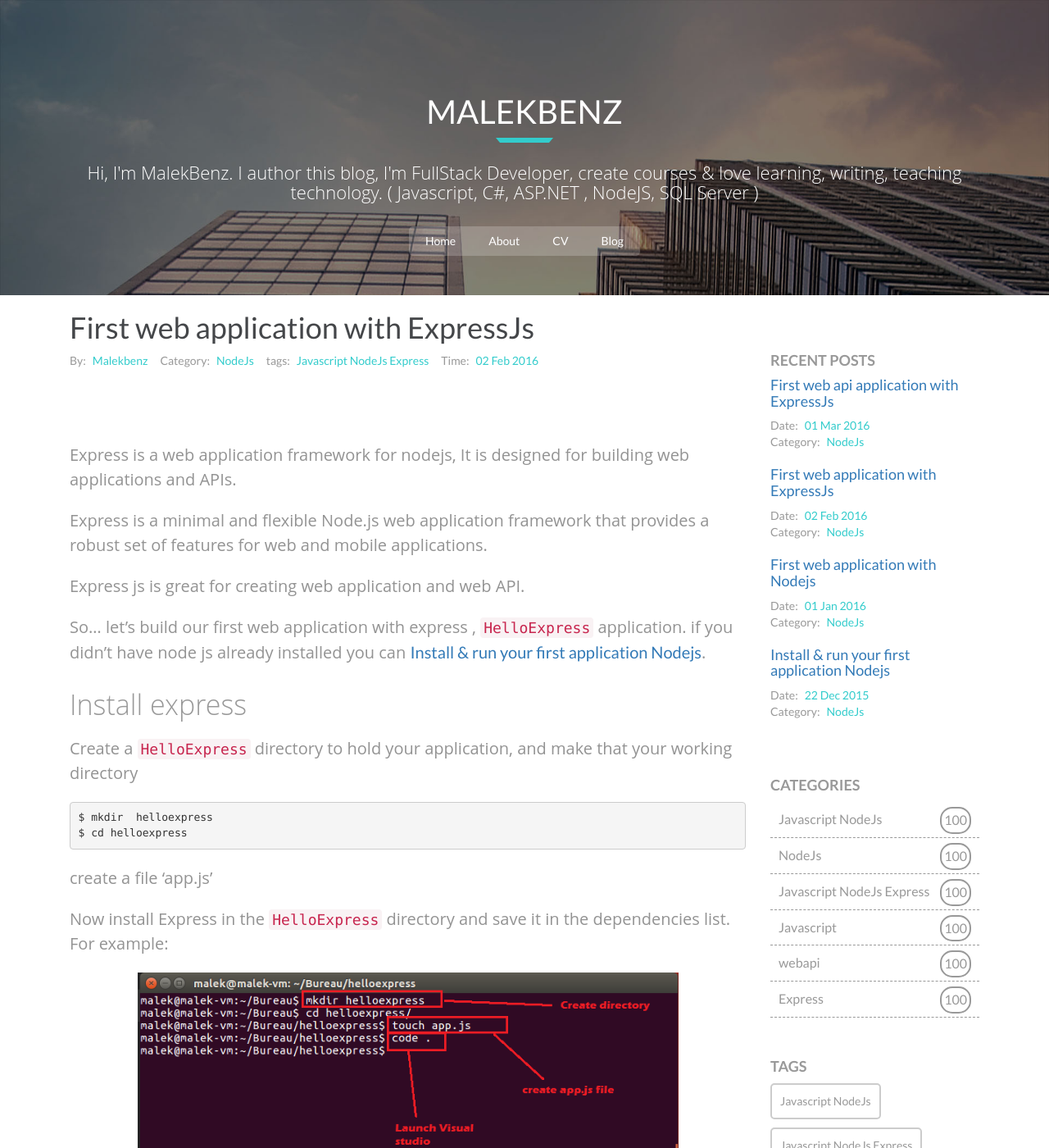
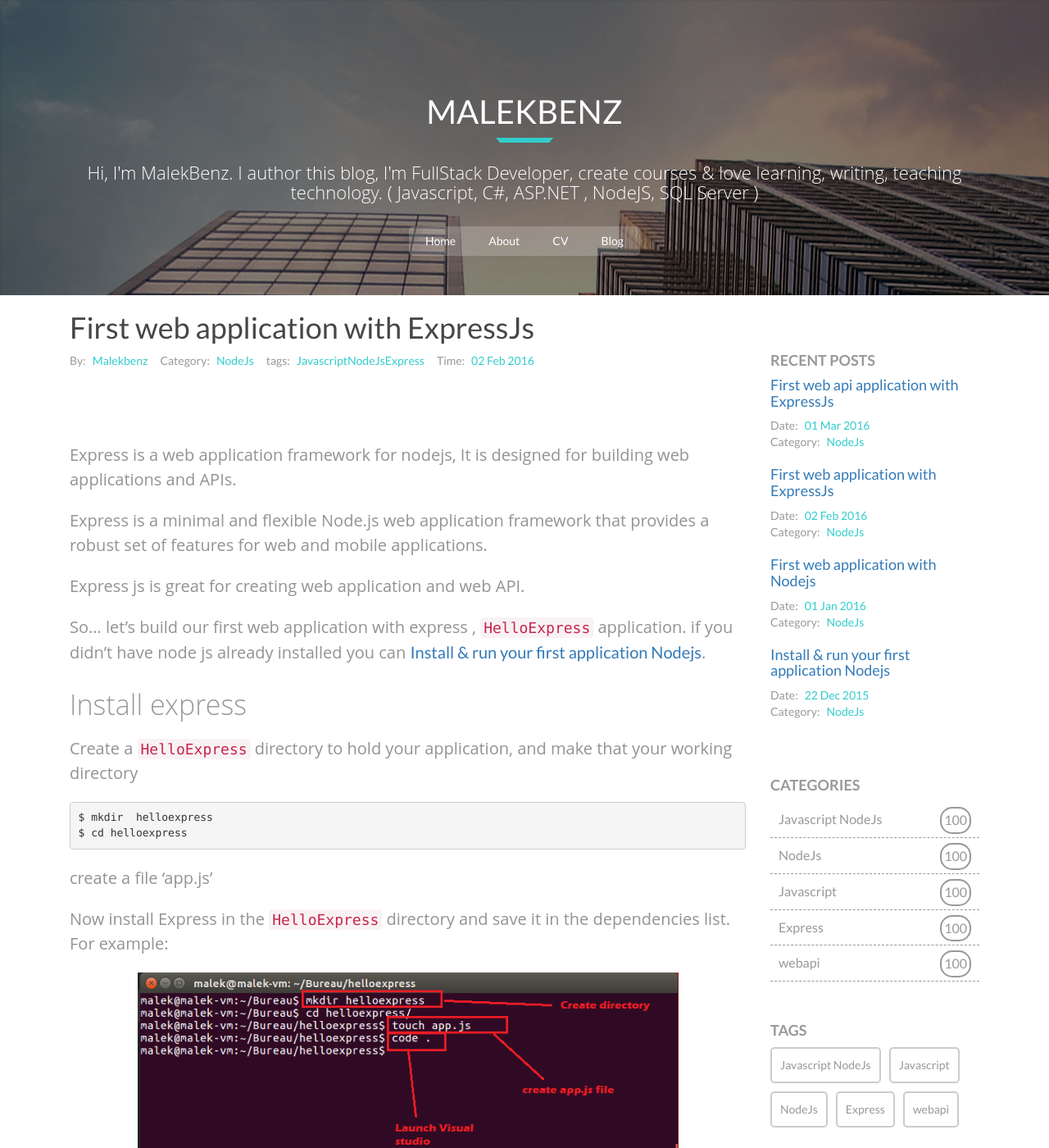
Before and after one commit to malekbenz/malekbenz, a Jekyll site: the page built from _posts/2016-02-02-First-web-application-with-ExpressJs.md, in a window 1280 px wide and 1400 px high. Shown: the whole window at 82% size. Built offline with Jekyll 4.4.1, drawn with Linux system fonts in a browser that asks for light colours; nearby versions of some CDN libraries; comment, search, counter and statistics services are not loaded; some of the changed text lies outside the part shown.

Commit message:
fix dir post tags

```diff
--- a/_posts/2016-02-02-First-web-application-with-ExpressJs.md
+++ b/_posts/2016-02-02-First-web-application-with-ExpressJs.md
@@ -5,8 +5,8 @@ date: 2016-02-02
 author: Malekbenz
 comments: true
 category: NodeJs
-tags : [Javascript  NodeJs Express]
-categories: [Javascript  NodeJs Express]
+tags : ['Javascript',  'NodeJs', 'Express']
+categories: [Javascript,  NodeJs, Express]
 ---
 
 Express is a web application framework for nodejs, It is designed for building web applications and APIs.
```
Also changed, not shown: _posts/2016-03-01-First-web-api-application-with-ExpressJs.md (+1 -1 lines).
